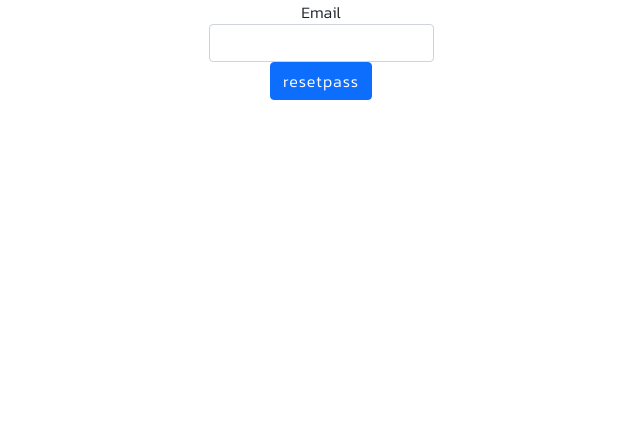
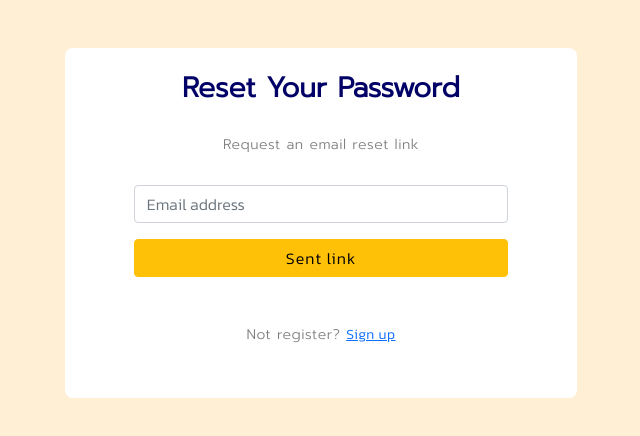
Before and after one commit to Piyacholch/Admin_Gler, a Vue app: page /forgotpassword in a window 1280 px wide. Shown: the top 436 px of the page, without its empty margins (319-959 px from the left). Built offline with nearby package versions, Linux system fonts and the light colour scheme; no server answers.

Commit message:
forgitpass

```diff
--- a/src/views/forgotPassword.vue
+++ b/src/views/forgotPassword.vue
@@ -1,44 +1,87 @@
 <template>
-  <div class="container">
-    <form @submit.prevent="forgotPassword">
-      <div class="form-group">
-        <label for="">Email</label>
-        <input type="email" class="form-control" v-model="user.email"/>
+  <div class="container-fluid p-0">
+    <div class="box pt-5">
+      <form @submit.prevent="forgotPassword" class="p-5">
+        <div class="detail">
+          <h3>Reset Your Password</h3>
+          <p class="mt-2">Request an email reset link</p>
+        </div>
+        <div class="mb-3 p-0 text-start">
+          <input type="email" class="form-control"  placeholder="Email address" v-model="user.email"/>
+        </div>
+        <div class="row mb-5">
+        <button type="submit" class="btn btn-warning">Sent link</button>
       </div>
-      <button type="submit" class="btn btn-primary">resetpass</button>
-    </form>
+      <div class="register">
+        <p>Not register? <a href="/register">Sign up</a></p>
+      </div>
+      </form>
+
+  </div>
   </div>
 </template>
 
 <script>
-import firebase from '../firebase'
+import firebase from "../firebase";
 import { getAuth, sendPasswordResetEmail } from "firebase/auth";
 
-firebase
+firebase;
 
 const auth = getAuth();
 
 export default {
   data() {
-    return{
-      user:{
-        email:''
-      }
-    }
+    return {
+      user: {
+        email: "",
+      },
+    };
   },
-  methods:{
-    forgotPassword(){
+  methods: {
+    forgotPassword() {
       sendPasswordResetEmail(auth, this.user.email)
-      .then(()=>{
-        alert('check your emailbox')
-        this.user = {
-          email: ''
-        }
-      })
-      .catch((error)=>{
-        console.log(error.message)
-      })
-    }
-  }
+        .then(() => {
+          alert("check your emailbox");
+          this.user = {
+            email: "",
+          };
+        })
+        .catch((error) => {
+          console.log(error.message);
+        });
+    },
+  },
+};
+</script>
+<style scoped>
+@import url('https://fonts.googleapis.com/css2?family=Prompt:wght@300&display=swap');
+.container-fluid{
+  background-color: #FFEFD5;
+  height: 50rem;
 }
-</script>
+h3{
+  font-family: 'Prompt', sans-serif;
+  font-weight: bold;
+  margin-bottom: 30px;
+  color: #000066;
+}
+p{
+  color: gray;
+  font-family: 'Prompt', sans-serif;
+  margin-bottom: 30px;
+}
+form {
+  width: 40%;
+  background-color: #FFff;
+  margin: auto;
+  border-radius: 8px;
+  height: 350px;
+}
+.row{
+  width: 90%;
+}
+.mb-3{
+  width: 90%;
+}
+
+</style>
```
